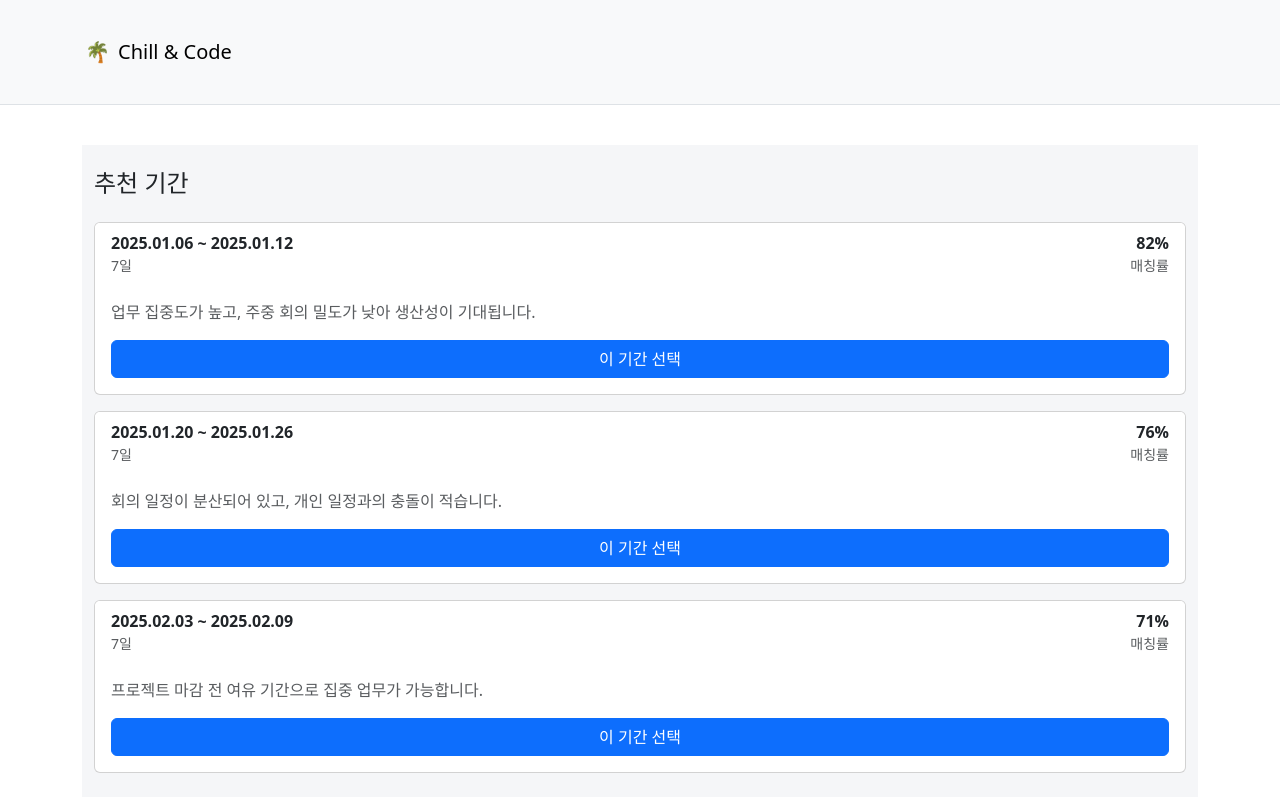
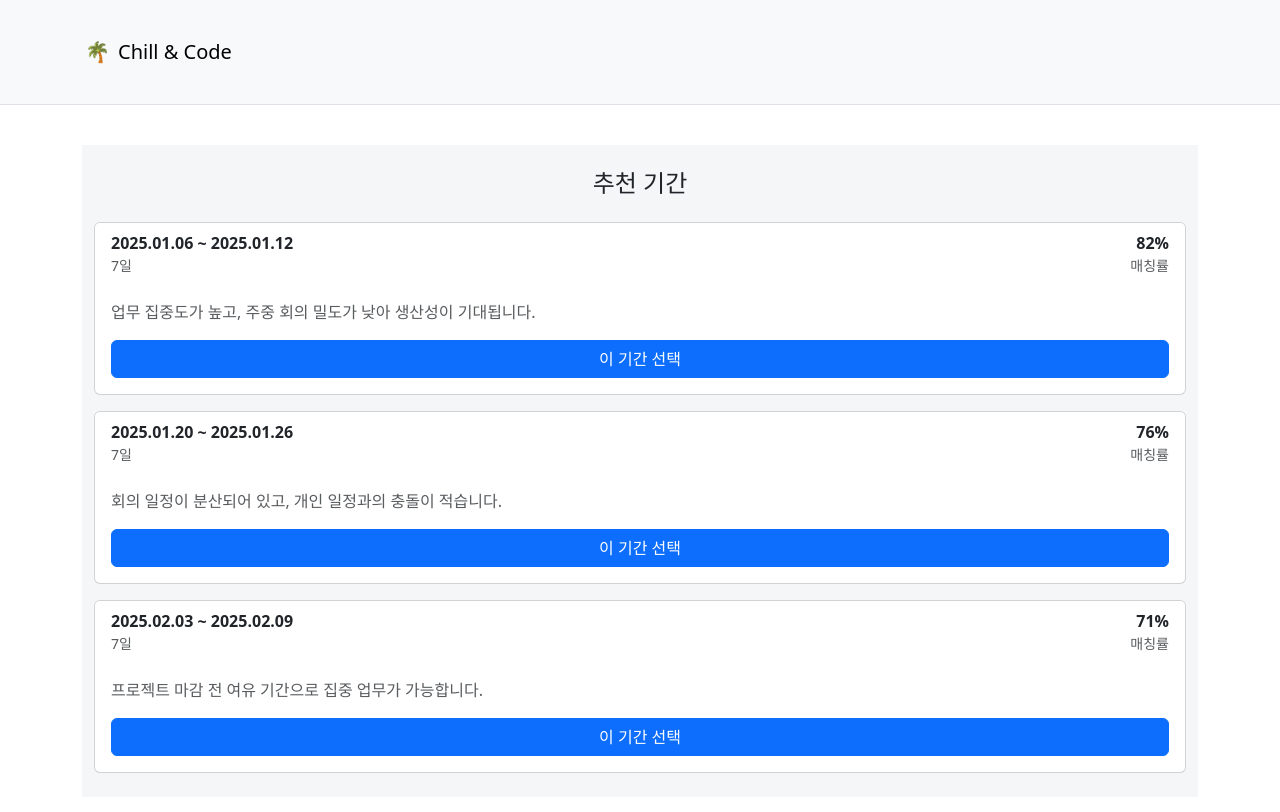
Before and after one commit to ssafy-chill-and-code/chill_and_code, a Vue app in the folder frontend/chill-and-code-fe/: page /recommend/period-result in a window 1280 px wide. Built offline with nearby package versions, Linux system fonts and the light colour scheme; no server answers.

Commit message:
feat(frontend): 추천 결과 화면의 “추천 기간” 제목 중앙 정렬

```diff
--- a/frontend/chill-and-code-fe/src/views/RecommendationResult.vue
+++ b/frontend/chill-and-code-fe/src/views/RecommendationResult.vue
@@ -3,7 +3,7 @@
   <div class="period-bg">
     <div class="container py-4">
       <!-- 문서 4-2: 페이지 타이틀 영역 -->
-      <header class="mb-4">
+      <header class="mb-4 text-center">
         <h1 class="h4 mb-0">추천 기간</h1>
       </header>
 
```
